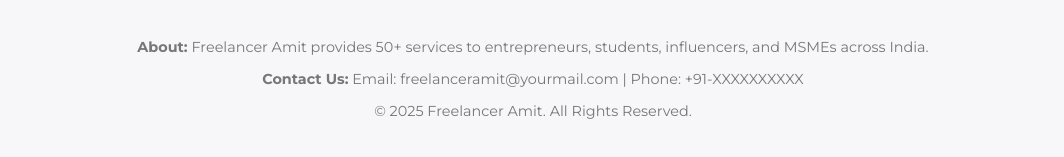
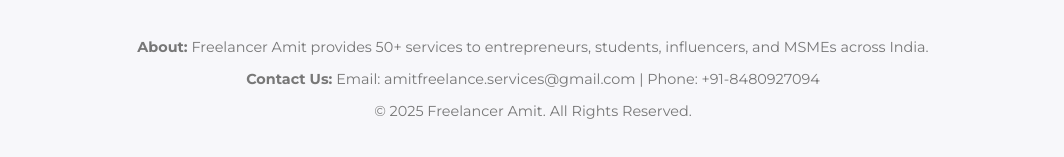
Before and after one commit to AMIT9437/FREELANCERAMIT.IN, a React (Create React App) app: page / in a window 1280 px wide. Shown: the part 1130-1287 px from the top of the page, without its empty margins (107-1171 px from the left). Built offline with nearby package versions, Linux system fonts and the light colour scheme.

Commit message:
Update Home.js

```diff
--- a/src/pages/Home.js
+++ b/src/pages/Home.js
@@ -42,7 +42,7 @@
 
       <footer style={{ marginTop: "3rem", textAlign: "center", fontSize: "0.9rem", color: "#777" }}>
         <p><strong>About:</strong> Freelancer Amit provides 50+ services to entrepreneurs, students, influencers, and MSMEs across India.</p>
-        <p><strong>Contact Us:</strong> Email: freelanceramit@yourmail.com | Phone: +91-XXXXXXXXXX</p>
+        <p><strong>Contact Us:</strong> Email: amitfreelance.services@gmail.com | Phone: +91-8480927094</p>
         <p>© 2025 Freelancer Amit. All Rights Reserved.</p>
       </footer>
     </div>
```
